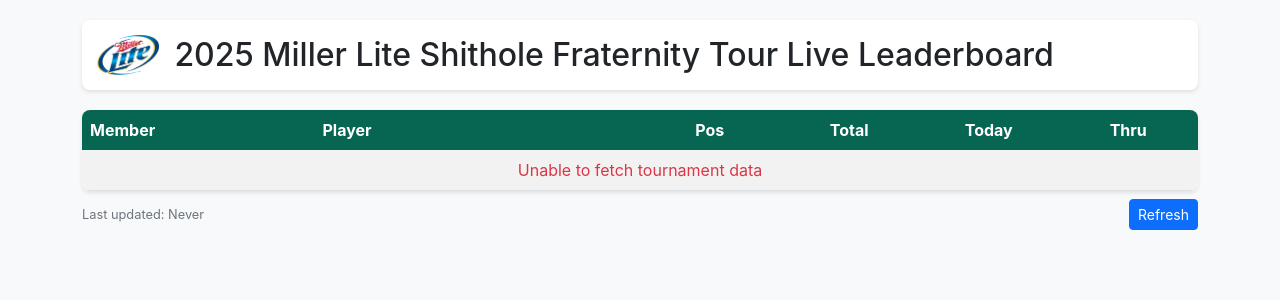
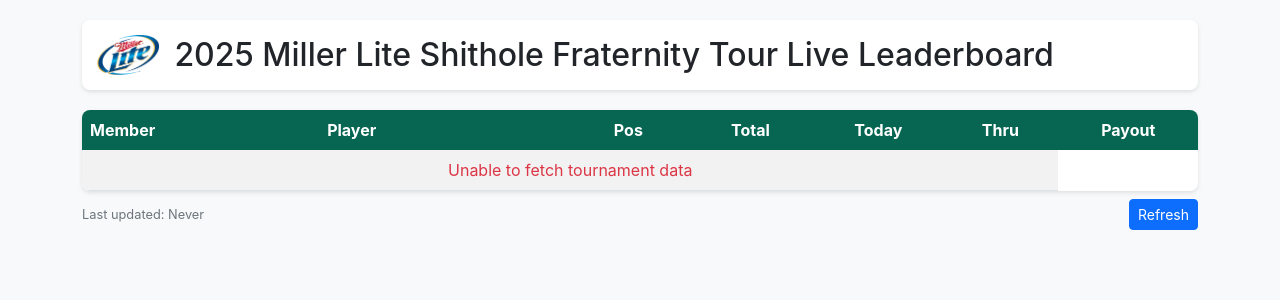
Before and after one commit to stigscousin/millerlite-leaderboard, a Flask app: page / in a window 1280 px wide. Shown: the top 300 px of the page. Run offline with Flask 3, Linux system fonts and the light colour scheme; data that the repository does not hold is empty.

Commit message:
Improve table layout: center align payout, adjust column widths, and add auto-restart script

```diff
--- a/templates/index.html
+++ b/templates/index.html
@@ -59,42 +59,46 @@
         .table {
             margin-bottom: 0;
             min-width: 320px;
+            table-layout: fixed;
         }
         .table th, .table td {
-            padding: 8px 1px;
+            padding: 8px 8px;
         }
         .table th.member-col, .table td.member-col {
+            width: 102px;
+            max-width: 102px;
+            white-space: normal;
+            word-wrap: break-word;
+        }
+        .table th.player-col, .table td.player-col {
+            width: 108px;
+            max-width: 108px;
+            white-space: normal;
+            word-wrap: break-word;
+        }
+        .table th.position-col, .table td.position-col {
             width: 50px;
             max-width: 50px;
-            white-space: normal;
-            word-wrap: break-word;
-            padding-left: 8px;
-        }
-        .table th.player-col, .table td.player-col {
-            width: 70px;
-            max-width: 70px;
-            white-space: normal;
-            word-wrap: break-word;
-            padding-left: 8px;
-        }
-        .table th.position-col, .table td.position-col {
-            width: 30px;
-            max-width: 30px;
             text-align: center;
         }
         .table th.score-col, .table td.score-col {
-            width: 30px;
-            max-width: 30px;
+            width: 55px;
+            max-width: 55px;
             text-align: center;
         }
         .table th.today-col, .table td.today-col {
-            width: 30px;
-            max-width: 30px;
+            width: 55px;
+            max-width: 55px;
             text-align: center;
         }
         .table th.thru-col, .table td.thru-col {
-            width: 30px;
-            max-width: 30px;
+            width: 50px;
+            max-width: 50px;
+            text-align: center;
+        }
+        .table th.payout-col, .table td.payout-col {
+            width: 60px;
+            max-width: 60px;
             text-align: center;
         }
         .table th {
@@ -160,6 +164,7 @@
                             <th class="score-col">Total</th>
                             <th class="today-col">Today</th>
                             <th class="thru-col">Thru</th>
+                            <th class="payout-col">Payout</th>
                         </tr>
                     </thead>
                     <tbody id="leaderboardBody">
@@ -171,6 +176,7 @@
                             <td class="score-col">Loading...</td>
                             <td class="today-col">Loading...</td>
                             <td class="thru-col">Loading...</td>
+                            <td class="payout-col">Loading...</td>
                         </tr>
                         {% endfor %}
                     </tbody>
@@ -196,6 +202,22 @@
             return `<span class="${numScore === 0 ? 'score-even' :
                                   numScore < 0 ? 'score-under' :
                                   'score-over'}">${formattedScore}</span>`;
+        }
+
+        function formatPayout(payout) {
+            if (!payout || payout === '-' || payout === 'N/A') return '-';
+
+            // Remove any non-numeric characters except decimal point
+            const numericValue = parseFloat(payout.replace(/[^0-9.]/g, ''));
+            if (isNaN(numericValue)) return payout;
+
+            if (numericValue >= 1000000) {
+                return `$${(numericValue / 1000000).toFixed(1)}m`;
+            } else if (numericValue >= 1000) {
+                return `$${(numericValue / 1000).toFixed(0)}k`;
+            } else {
+                return `$${numericValue.toFixed(0)}`;
+            }
         }
 
         function formatStatus(status) {
@@ -261,6 +283,7 @@
                             <td class="score-col">${formatScore(info.score)}</td>
                             <td class="today-col">${formatScore(info.today)}</td>
                             <td class="thru-col">${formatThru(info.thru)}</td>
+                            <td class="payout-col">${formatPayout(info.payout)}</td>
                         `;
                         rows.push(row);
                     }
```
Also changed, not shown: 1 other file.
